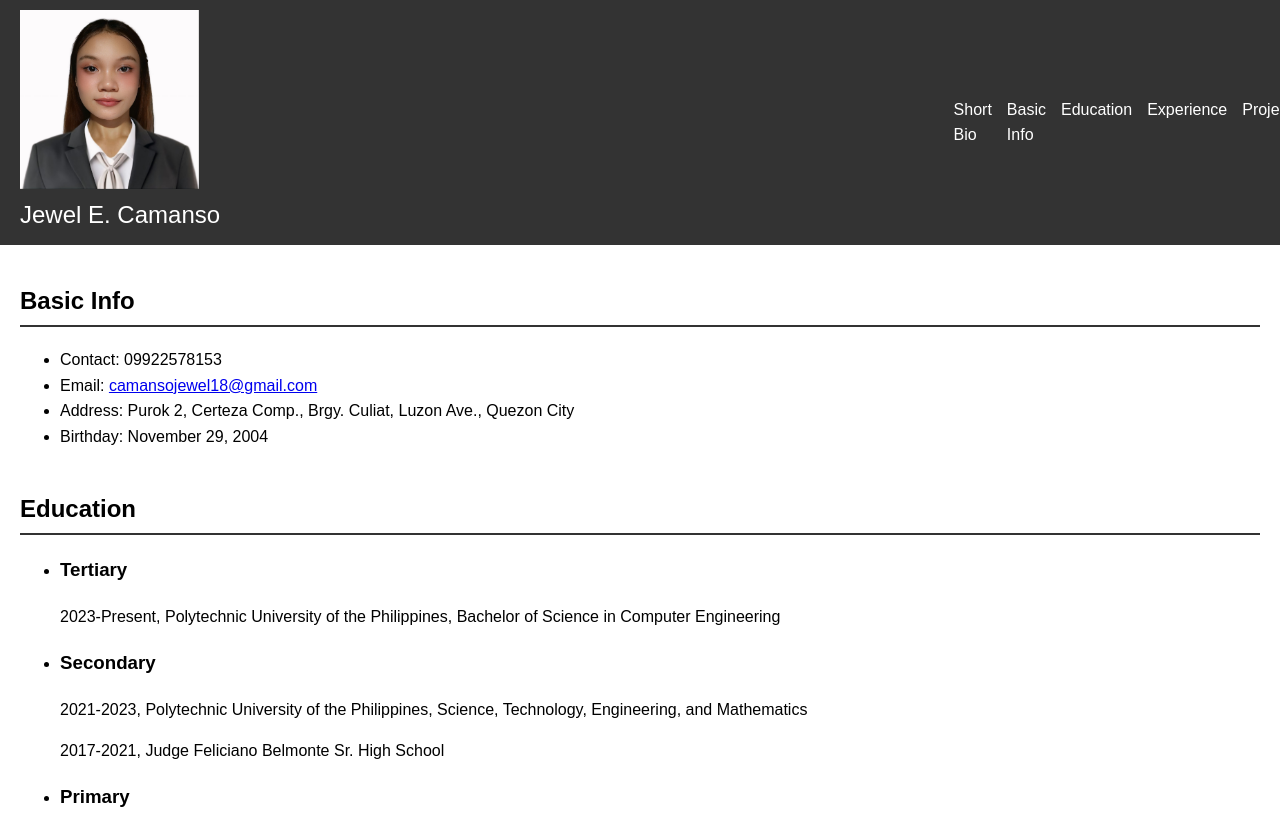
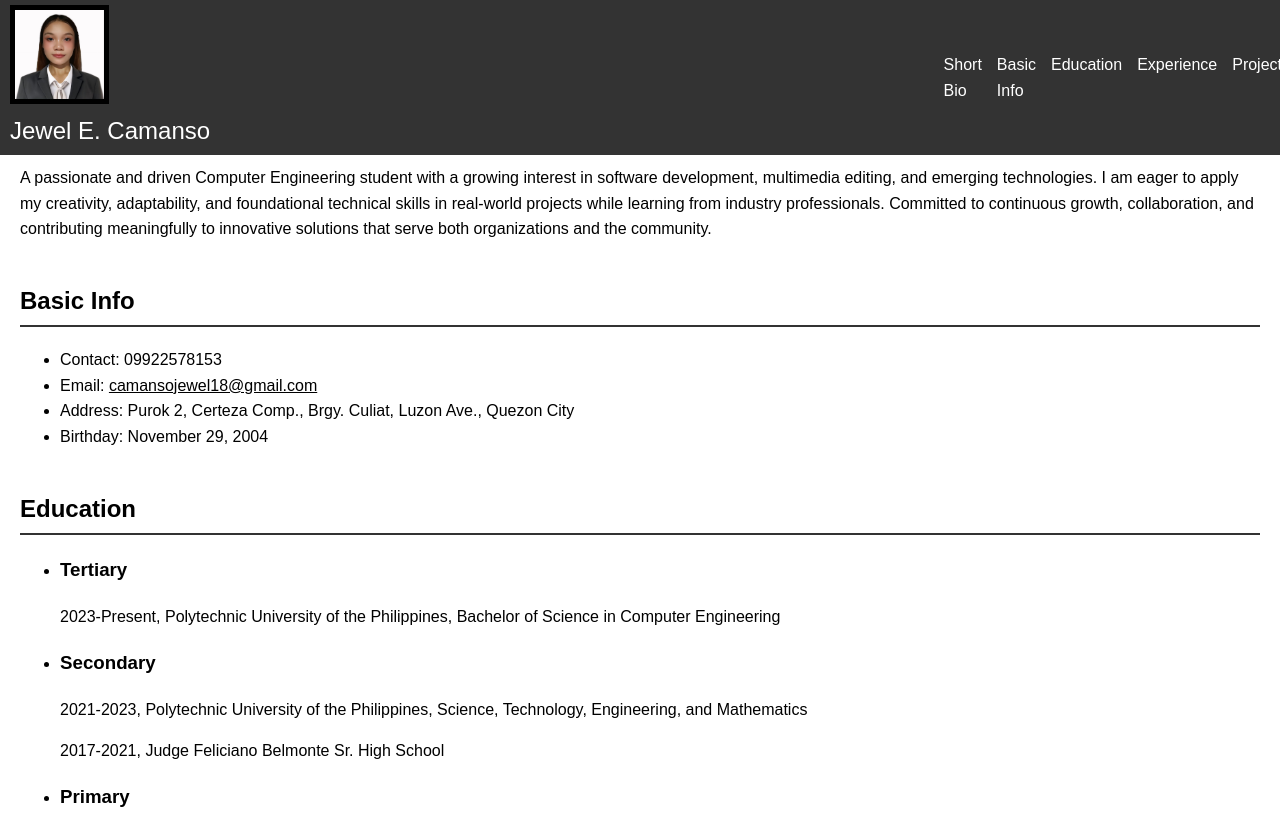
Before and after one commit to jelcmns/resume-web, a plain HTML site: page index.html in a window 1280 px wide. Shown: the top 815 px of the page. Drawn offline with Linux system fonts and the light colour scheme.

Commit message:
changes made

```diff
--- a/index.html
+++ b/index.html
@@ -9,7 +9,7 @@
 <body>
     <header>
         <div class="profile-header">
-            <img src="jewel.jpg" width="20%" alt="Professional photo of Jewel Camanso" class="profile-img">
+            <img src="jewel.jpg" width="10%" alt="Professional photo of Jewel Camanso" class="profile-img">
             <div class="logo">Jewel E. Camanso</div>
         </div>
         <nav>
--- a/resume-styles.css
+++ b/resume-styles.css
@@ -5,10 +5,29 @@ body {
     line-height: 1.6;
 }
 
+img {
+    width: 10%;
+    border-radius: calc(#000000 * 2);
+    border: 5px solid #000000;
+}
+
+a {
+    color: #000000;
+}
+
+a:hover {
+    color: #fd0202;
+    text-decoration: none;
+    background-color: whitesmoke;
+    color: #222222;
+    border-radius: 5px;
+    padding: 5px;
+}
+
 header {
     background: #333;
     color: #fff;
-    padding: 10px 20px;
+    padding: 5px 10px;
     display: flex;
     justify-content: space-between;
     align-items: center;
```
